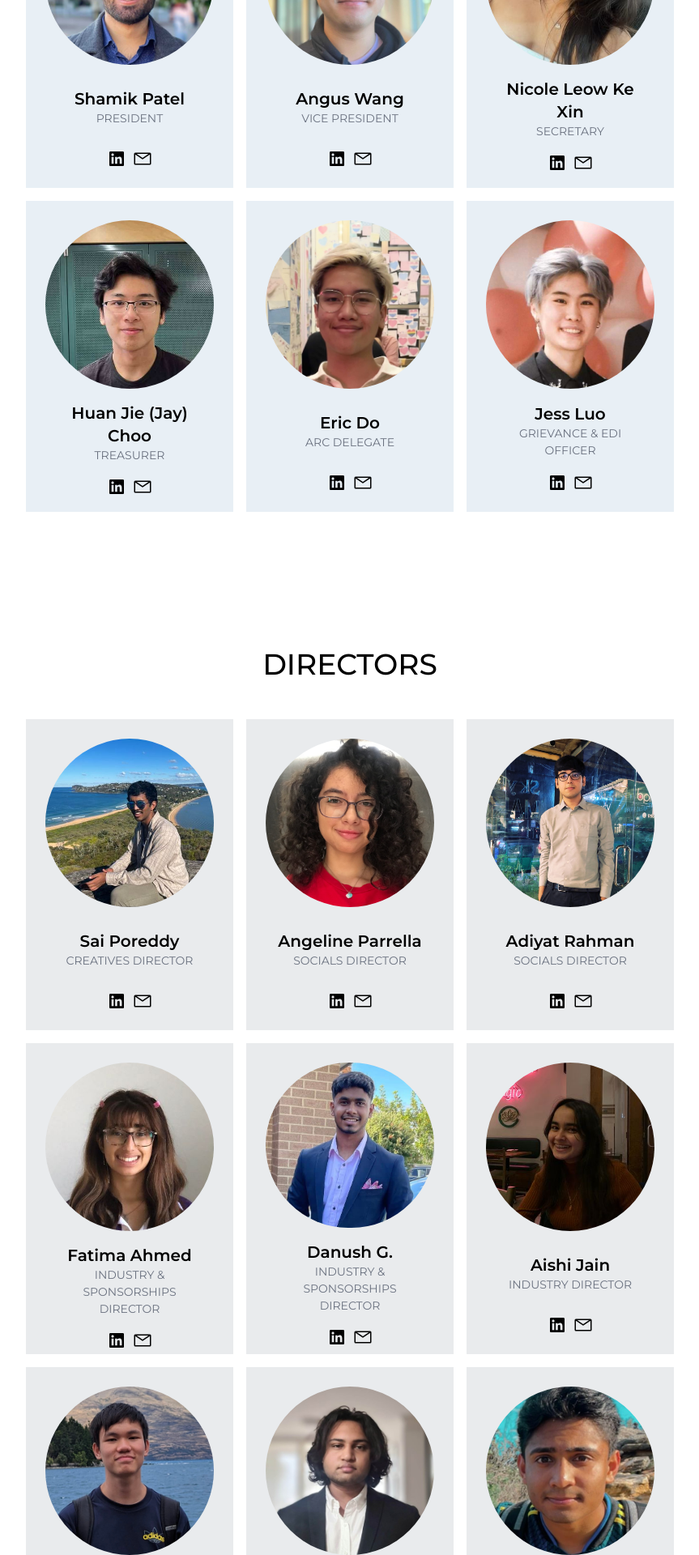
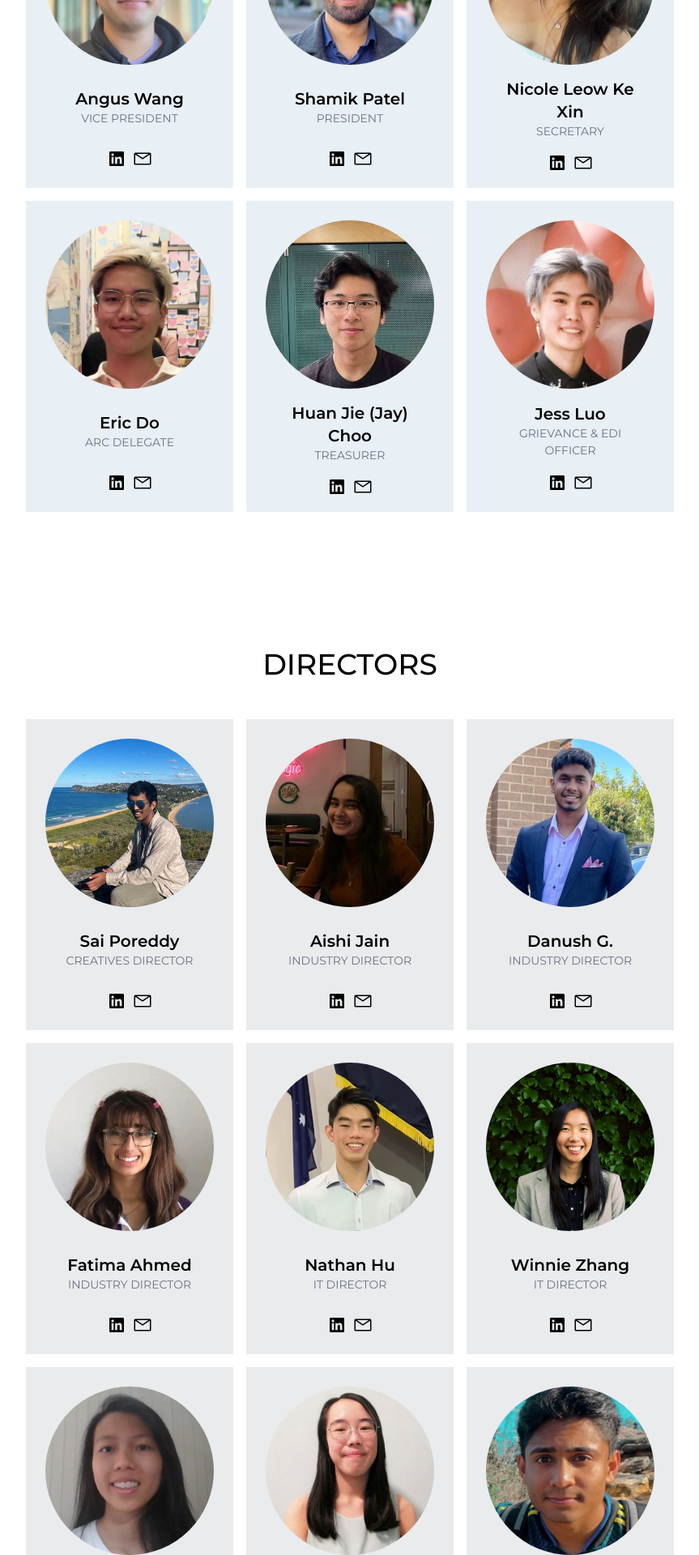
Before and after one commit to UNSW-Mechatronics-Society/mtrnsoc-website, a Next.js app: page /team in a window 1280 px wide. Shown: the part 1120-3040 px from the top of the page at 81% size, without its empty margins (208-1071 px from the left). Built offline with nearby package versions, Linux system fonts and the light colour scheme; a web font is replaced by a local one.

Commit message:
profiles

```diff
--- a/data/teamData.ts
+++ b/data/teamData.ts
@@ -12,52 +12,18 @@ export type SubcomProfileData = {
 };
 
 // alt and name is id, email is mtrnsoc email, classnames are the same,
-export const execData: ProfileData[] = [
+export const execData2023: ProfileData[] = [
   {
-    src: "/images/profiles/KyraA.jpg",
-    id: "Kyra Alday",
-    position: "President",
-    linkedIn: "https://www.linkedin.com/in/kyra-alday/",
+    src: "/images/profiles/AngusW.jpg",
+    id: "Angus Wang",
+    position: "Vice President",
+    linkedIn: "https://www.linkedin.com/in/angus-wang-2a4905203/",
   },
-  {
-    src: "/images/profiles/TanveeI.jpg",
-    id: "Tanvee Islam",
-    position: "Vice President",
-    linkedIn: "https://www.linkedin.com/in/tanvee-mtrn/",
-  },
-  {
-    src: "/images/profiles/IniyanV.jpg",
-    id: "Iniyan Vigneswaran",
-    position: "Secretary",
-    linkedIn: "https://www.linkedin.com/in/iniyan-vigneswaran-a5a594153/",
-  },
-  {
-    src: "/images/profiles/AayushR.jpg",
-    id: "Aayush Rajouria",
-    position: "Treasurer",
-    linkedIn: "https://au.linkedin.com/in/aayush-rajouria/",
-  },
-  {
-    src: "/images/profiles/BrandonW.jpg",
-    id: "Brandon Winsley",
-    position: "Arc Delegate and Grievance Officer",
-    linkedIn: "https://www.linkedin.com/in/bwinsley/",
-  },
-];
-
-// alt and name is id, email is mtrnsoc email, classnames are the same,
-export const execData2023: ProfileData[] = [
   {
     src: "/images/profiles/ShamikP.jpg",
     id: "Shamik Patel",
     position: "President",
     linkedIn: "https://www.linkedin.com/in/shamik-patel/",
-  },
-  {
-    src: "/images/profiles/AngusW.jpg",
-    id: "Angus Wang",
-    position: "Vice President",
-    linkedIn: "https://www.linkedin.com/in/angus-wang-2a4905203/",
   },
   {
     src: "/images/profiles/NicoleL.jpg",
@@ -66,16 +32,16 @@ export const execData2023: ProfileData[] = [
     linkedIn: "https://www.linkedin.com/in/nicole-leow-40b117214/",
   },
   {
+    src: "/images/profiles/EricD.jpg",
+    id: "Eric Do",
+    position: "Arc Delegate",
+    linkedIn: "https://www.linkedin.com/in/ericnd/",
+  },
+  {
     src: "/images/profiles/JayC.jpg",
     id: "Huan Jie (Jay) Choo",
     position: "Treasurer",
     linkedIn: "https://www.linkedin.com/in/jay-c-19921b251/",
-  },
-  {
-    src: "/images/profiles/EricD.jpg",
-    id: "Eric Do",
-    position: "Arc Delegate",
-    linkedIn: "https://www.linkedin.com/in/ericnd/",
   },
   {
     src: "/images/profiles/JessL.jpg",
@@ -93,10 +59,52 @@ export const directorData: ProfileData[] = [
     linkedIn: "https://www.linkedin.com/in/sai-poreddy-74b08b16a/?originalSubdomain=au",
   },
   {
-    src: "/images/profiles/AngelineP.jpg",
-    id: "Angeline Parrella",
-    position: "Socials Director",
-    linkedIn: "https://www.linkedin.com/in/angeline-parrella-1a843215a/",
+    src: "/images/profiles/AishiJ.jpeg",
+    id: "Aishi Jain",
+    position: "Industry Director",
+    linkedIn: "https://www.linkedin.com/in/aishijain/",
+  },
+  {
+    src: "/images/profiles/DanushG.jpg",
+    id: "Danush G.",
+    position: "Industry Director",
+    linkedIn: "https://www.linkedin.com/in/thanushwur-gunaseelan-a93180148/?originalSubdomain=au",
+  },
+  {
+    src: "/images/profiles/FatimaA.jpeg",
+    id: "Fatima Ahmed",
+    position: "Industry Director",
+    linkedIn: "https://www.linkedin.com/in/fatima-ahmed-26928020a/",
+  },
+  {
+    src: "/images/profiles/NathanH.jpeg",
+    id: "Nathan Hu",
+    position: "IT Director",
+    linkedIn: "https://www.linkedin.com/in/nathan-hu-0284511b0/",
+  },
+  {
+    src: "/images/profiles/WinnieZ.jpeg",
+    id: "Winnie Zhang",
+    position: "IT Director",
+    linkedIn: "https://www.linkedin.com/in/winnie-zhang-64392b223/",
+  },
+  {
+    src: "/images/profiles/CarmenZ.jpg",
+    id: "Carmen Zhang",
+    position: "Marketing Director",
+    linkedIn: "www.linkedin.com/in/jiawen-zhang-1aa622203",
+  },
+  {
+    src: "/images/profiles/JosephineL.jpg",
+    id: "Josephine Lam",
+    position: "Marketing Director",
+    linkedIn: "https://www.linkedin.com/in/josephine-lam-808946172/",
+  },
+  {
+    src: "/images/profiles/AkhilG.jpg",
+    id: "Akhil Govan",
+    position: "Projects Director",
+    linkedIn: null,
   },
   {
     src: "/images/profiles/AdiyatR.jpg",
@@ -105,22 +113,10 @@ export const directorData: ProfileData[] = [
     linkedIn: "https://www.linkedin.com/in/adiyatrahman/",
   },
   {
-    src: "/images/profiles/FatimaA.jpeg",
-    id: "Fatima Ahmed",
-    position: "Industry & Sponsorships Director",
-    linkedIn: "https://www.linkedin.com/in/fatima-ahmed-26928020a/",
-  },
-  {
-    src: "/images/profiles/DanushG.jpg",
-    id: "Danush G.",
-    position: "Industry & Sponsorships Director",
-    linkedIn: "https://www.linkedin.com/in/thanushwur-gunaseelan-a93180148/?originalSubdomain=au",
-  },
-  {
-    src: "/images/profiles/AishiJ.jpeg",
-    id: "Aishi Jain",
-    position: "Industry Director",
-    linkedIn: "https://www.linkedin.com/in/aishijain/",
+    src: "/images/profiles/AngelineP.jpg",
+    id: "Angeline Parrella",
+    position: "Socials Director",
+    linkedIn: "https://www.linkedin.com/in/angeline-parrella-1a843215a/",
   },
   {
     src: "/images/profiles/JoshL.jpg",
@@ -133,36 +129,6 @@ export const directorData: ProfileData[] = [
     id: "Muhammad Haffejee",
     position: "Workshops Director",
     linkedIn: "https://www.linkedin.com/in/muhammad-haffejee/",
-  },
-  {
-    src: "/images/profiles/AkhilG.jpg",
-    id: "Akhil Govan",
-    position: "Projects Director",
-    linkedIn: null,
-  },
-  {
-    src: "/images/profiles/JosephineL.jpg",
-    id: "Josephine Lam",
-    position: "Marketing Director",
-    linkedIn: "https://www.linkedin.com/in/josephine-lam-808946172/",
-  },
-  {
-    src: "/images/profiles/CarmenZ.jpg",
-    id: "Carmen Zhang",
-    position: "Marketing Director",
-    linkedIn: null,
-  },
-  {
-    src: "/images/profiles/WinnieZ.jpeg",
-    id: "Winnie Zhang",
-    position: "IT Director",
-    linkedIn: "https://www.linkedin.com/in/winnie-zhang-64392b223/",
-  },
-  {
-    src: "/images/profiles/NathanH.jpeg",
-    id: "Nathan Hu",
-    position: "IT Director",
-    linkedIn: "https://www.linkedin.com/in/nathan-hu-0284511b0/",
   },
 ];
 
--- a/pages/team.tsx
+++ b/pages/team.tsx
@@ -9,7 +9,6 @@ import {
   ProfileData,
   SubcomProfileData,
   directorData,
-  execData,
   execData2023,
   subcomData,
 } from "data/teamData";
@@ -81,7 +80,6 @@ const SectionSubcommittee = ({ subcomProfileData }: SectionSubcommitteeProps): J
 
 type TeamPageProps = {
   directorProfileData: ProfileData[];
-  execProfileData: ProfileData[];
   subcomProfileData: SubcomProfileData[];
   email: string;
   pageData: PageInformation;
@@ -90,7 +88,6 @@ type TeamPageProps = {
 
 const Team: NextPage<TeamPageProps> = ({
   directorProfileData,
-  execProfileData,
   subcomProfileData,
   email,
   pageData,
@@ -119,7 +116,6 @@ const Team: NextPage<TeamPageProps> = ({
           email={email}
           text="2023 Executives"
         />
-        {/* <SectionExecutives execProfileData={execProfileData} email={email} /> */}
         <SectionDirectors directorProfileData={directorProfileData} email={email} />
         <SectionSubcommittee subcomProfileData={subcomProfileData} />
       </div>
@@ -131,7 +127,6 @@ export const getStaticProps: GetStaticProps<TeamPageProps> = async () => {
   return {
     props: {
       directorProfileData: directorData,
-      execProfileData: execData,
       subcomProfileData: subcomData,
       // NOTE: Based on how children components were designed, 'mailto:' is added to email string
       email: emailData.display,
```
Also changed, not shown: 2 other files (tests, documents, lock files or other folders).
